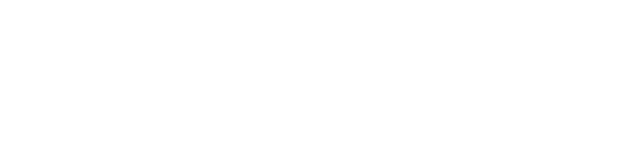
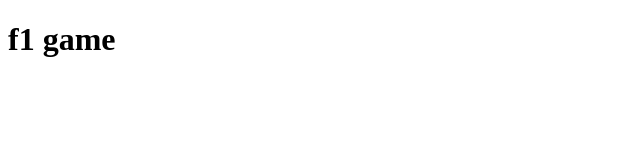
Before and after one commit to 8mt8/8m8.github.io, a plain HTML site: page f1.html in a window 1280 px wide. Shown: the whole page, without its empty margins (0-640 px from the left). Drawn offline with Linux system fonts and the light colour scheme.

Commit message:
Update f1.html

```diff
--- a/f1.html
+++ b/f1.html
@@ -7,6 +7,6 @@
     <title>F1 Game</title>
 </head>
 <body>
-
+    <h1>f1 game</h1>
 </body>
 </html>
```
